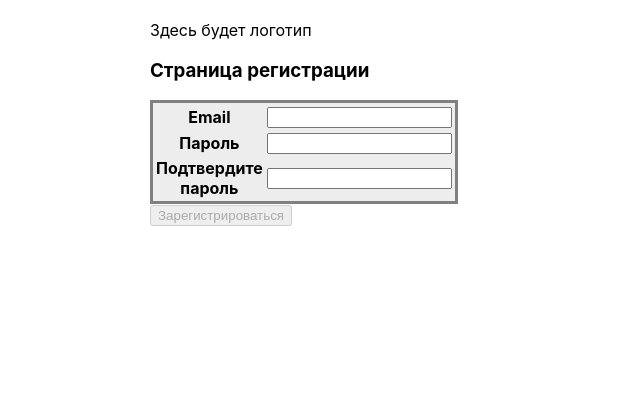
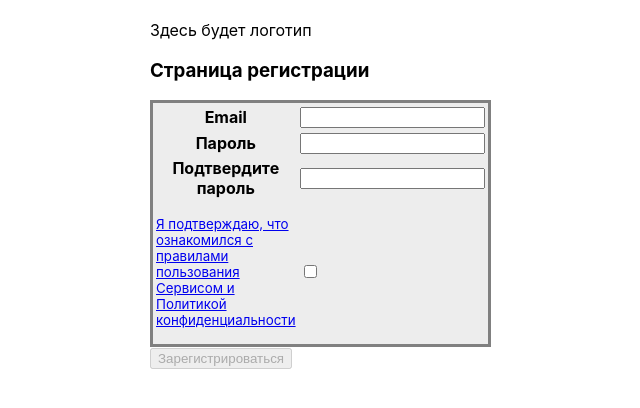
Before and after one commit to AnastasiaEvl/Trav.io, a React (Create React App) app: page / in a window 1280 px wide. Shown: the top 408 px of the page, without its empty margins (190-830 px from the left). Built offline with nearby package versions, Linux system fonts and the light colour scheme.

Commit message:
checkbox

```diff
--- a/src/entranceForm/formEnter.js
+++ b/src/entranceForm/formEnter.js
@@ -28,6 +28,7 @@ const styles = {
   const [errorEmail, setErrorEmail]=useState('Введите e-mail')
   const [errorPassword, setErrorPasword]=useState('Введите пароль')
   const [errorConfirmPassword, setErrorConfirmPassword]=useState('Пароли не совпадают')
+  const [checked, setChecked] = useState(false);
 
 
 
@@ -133,6 +134,15 @@ const equalsPassword = (data) => {
                 {(emptyConfirmPassword && errorConfirmPassword) && <div style={{color:'red'}}>{errorConfirmPassword}</div>}
                 <input value={confirmPassword} type ="password" onBlur={data =>blurHandler(data)} required onChange={(data)=>setConfirmPassword(data.target.value), (data) => equalsPassword(data)}/>
               </td>
+              </tr>
+              <tr>
+              <td>
+              <Link to="/CDA"><p style={{fontSize: '10pt'}}>Я подтверждаю, что ознакомился с правилами пользования Сервисом и Политикой конфиденциальности</p></Link>
+              </td>
+              <td>
+              <input type="checkbox" checked={checked} onChange={() => setChecked(!checked)} />
+              </td>
+
             </tr>
 
             </tbody>
```
